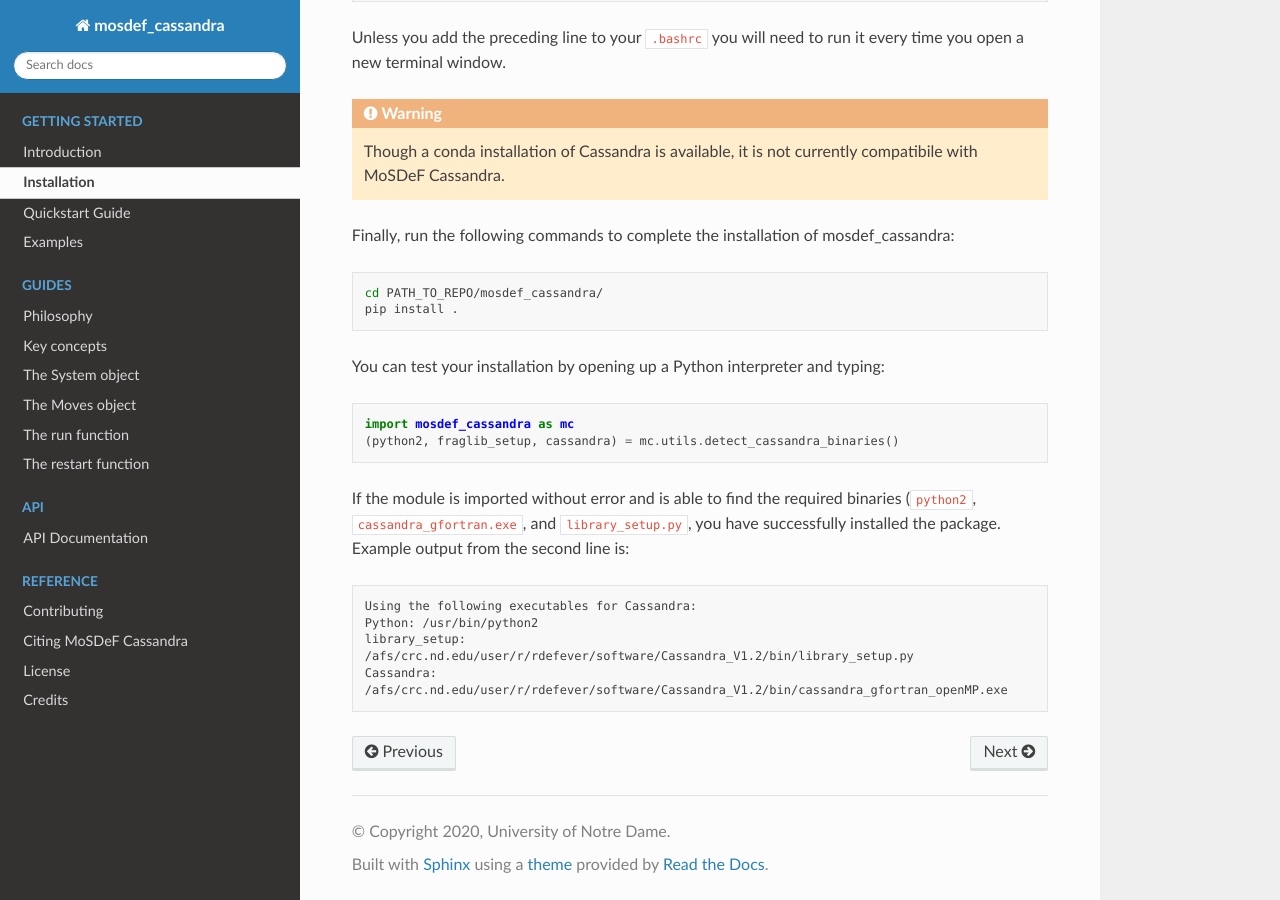
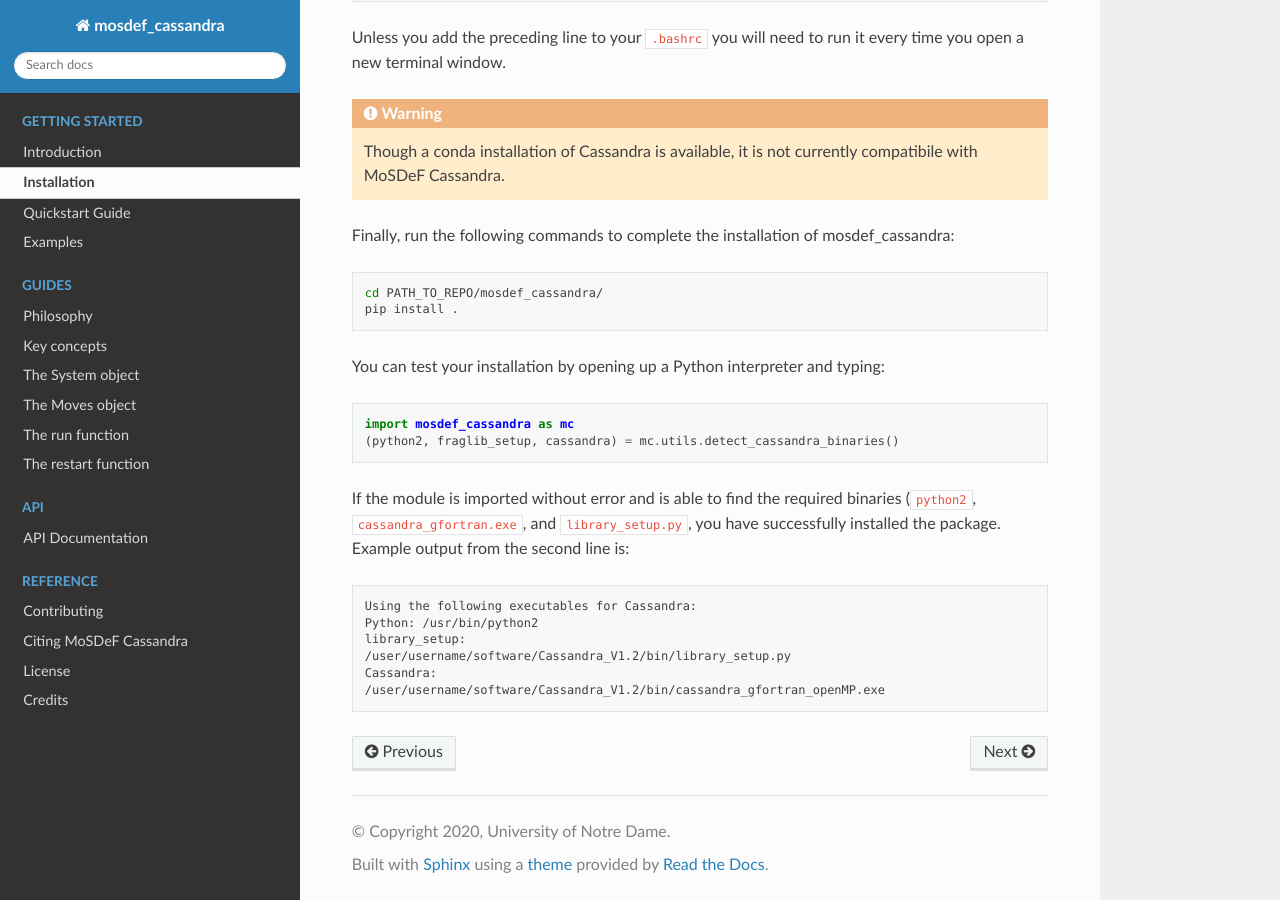
Before and after one commit to MaginnGroup/mosdef_cassandra, a Sphinx documentation site: the page built from docs/source/getting_started/install.rst, in a window 1280 px wide and 900 px high, scrolled down 1325 px. Built offline with Sphinx 7.4.7 and the Read the Docs theme 2.0.0, drawn with Linux system fonts in a browser that asks for light colours; some of the changed text lies outside the part shown.

Commit message:
Update install instructions to MaginnGroup

```diff
--- a/docs/source/getting_started/install.rst
+++ b/docs/source/getting_started/install.rst
@@ -91,6 +91,6 @@ line is:
     Using the following executables for Cassandra:
     Python: /usr/bin/python2
     library_setup:
-    /afs/crc.nd.edu/user/r/rdefever/software/Cassandra_V1.2/bin/library_setup.py
+    /user/username/software/Cassandra_V1.2/bin/library_setup.py
     Cassandra:
-    /afs/crc.nd.edu/user/r/rdefever/software/Cassandra_V1.2/bin/cassandra_gfortran_openMP.exe
+    /user/username/software/Cassandra_V1.2/bin/cassandra_gfortran_openMP.exe
```
Also changed, not shown: other parts of docs/source/getting_started/install.rst (+1 -1 lines).
